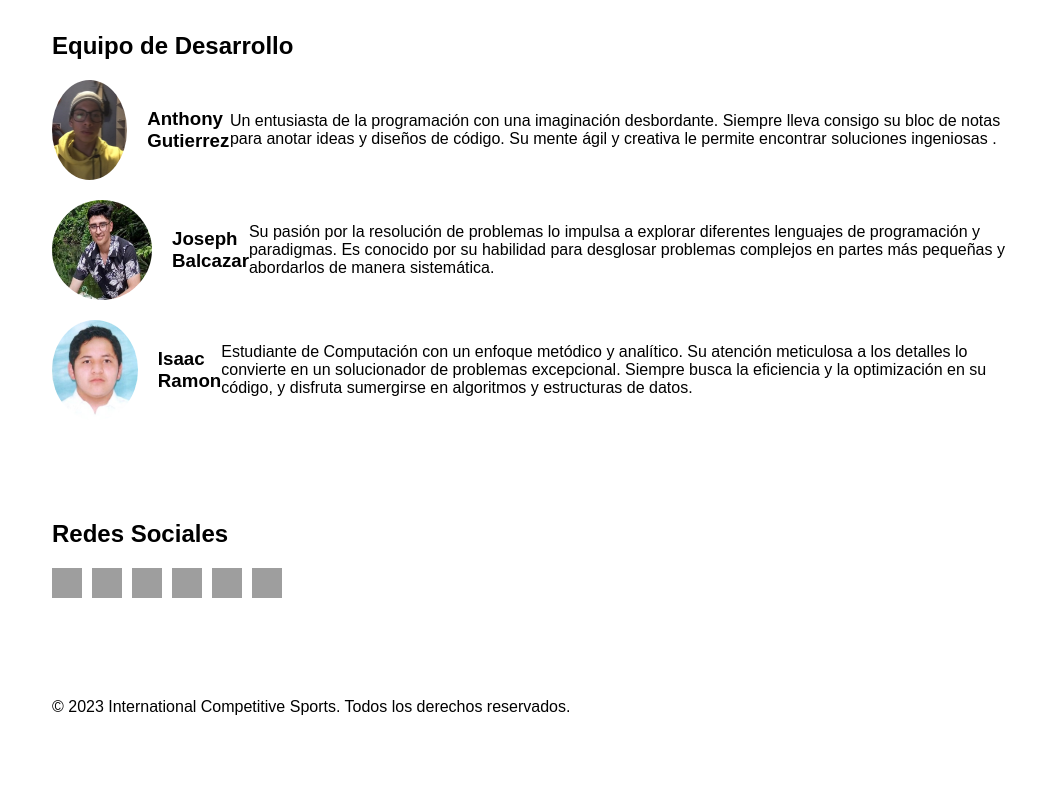
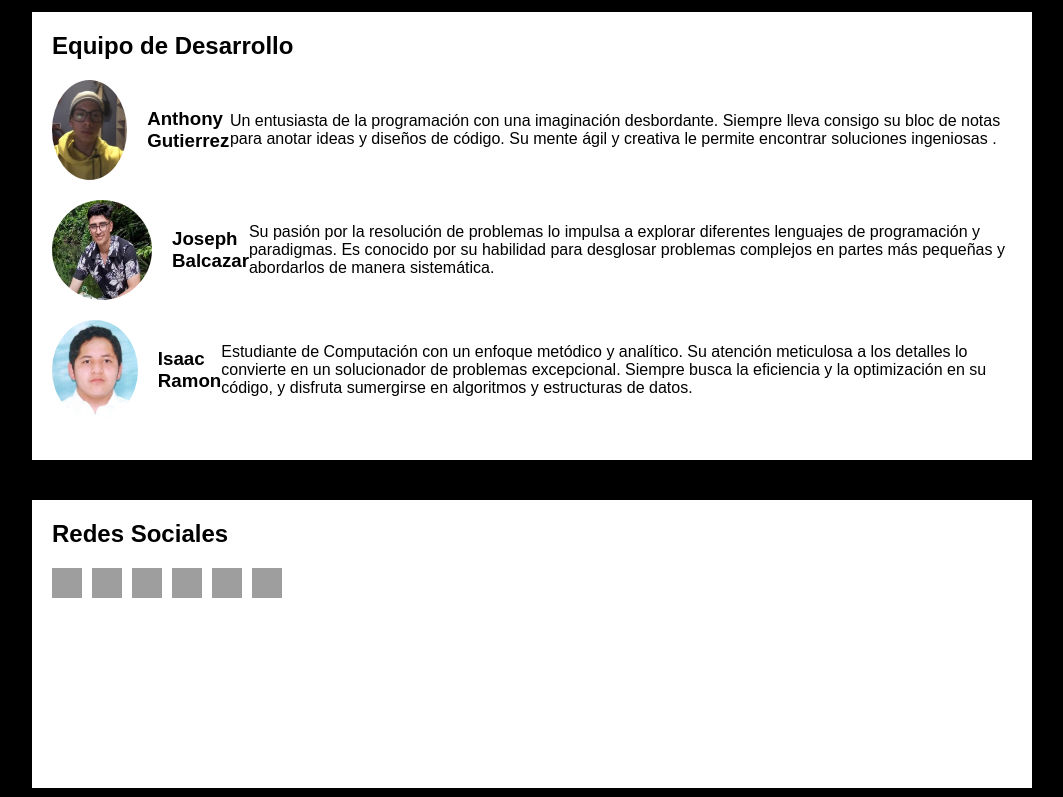
Before and after one commit to jcbastianl/ICS.github.io, a plain HTML site: page index.html in a window 1280 px wide. Shown: the part 2000-2797 px from the top of the page, without its empty margins (108-1171 px from the left). Before the commit the page ends 2752 px from the top, so only its background shows below. Drawn offline with Linux system fonts and the light colour scheme; grey boxes are pictures that could not be loaded.

Commit message:
Update estilo.css

```diff
--- a/estilo.css
+++ b/estilo.css
@@ -1,19 +1,26 @@
-/* Estilos generales */
 body {
   margin: 0;
   font-family: Arial, sans-serif;
+  background-color: rgb(0, 0, 0);
+  color:#fff
 }
 
 .container {
   max-width: 960px;
   margin: 0 auto;
   padding: 20px;
+  background-color: rgb(255, 255, 255);
 }
+
 
 header {
   background-color: #333;
   color: #fff;
   padding: 10px;
+}
+
+body {
+  background-color: rgb(0, 0, 0);
 }
 
 nav ul {
@@ -39,6 +46,12 @@ section {
 
 h2 {
   margin-top: 0;
+  color:#000000
+}
+
+h3 {
+  margin-top: 0;
+  color: #000000;
 }
 
 .team-member {
@@ -56,13 +69,17 @@ h2 {
 
 .social-icons {
   display: flex;
+  justify-content: flex-start;
+  align-items: flex-start;
+  width: 600px;
+  height: 200px;;
+  margin-top: 1em;
 }
 
 .social-icons a {
   margin-right: 10px;
 }
 
-/* Estilos específicos de la página */
 header h1 {
   font-size: 24px;
   margin: 0;
@@ -86,3 +103,22 @@ section#proceso img {
   width: 30px;
   height: 30px;
 }
+
+#equipo p {
+  color: black;
+}
+
+footer {
+  background-color: black;
+  color: white;
+  position: fixed;
+  bottom: 0;
+  left: 0;
+  width: 100%;
+  padding: 20px;
+  text-align: center;
+}
+
+footer p {
+  color: black;
+}
```
